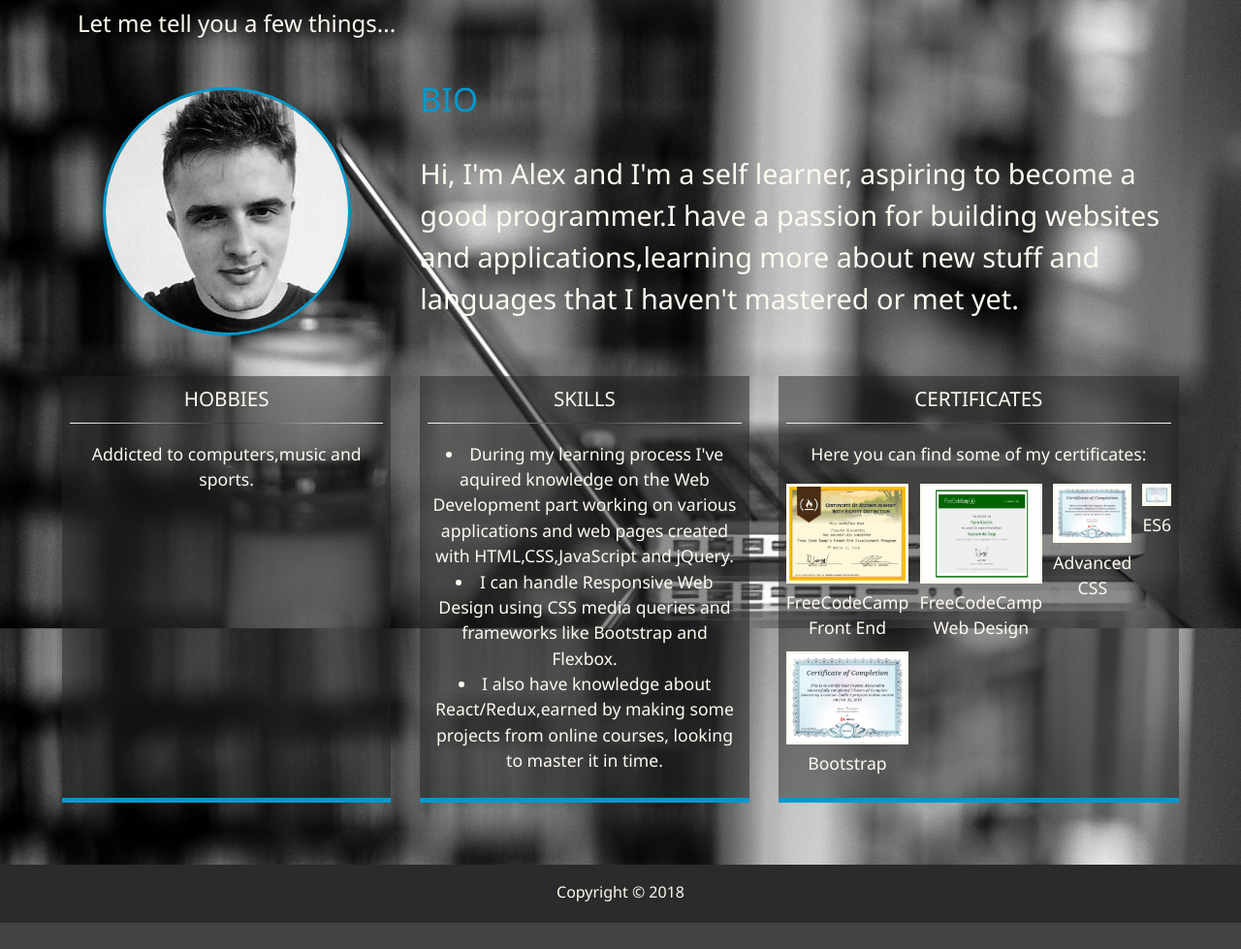
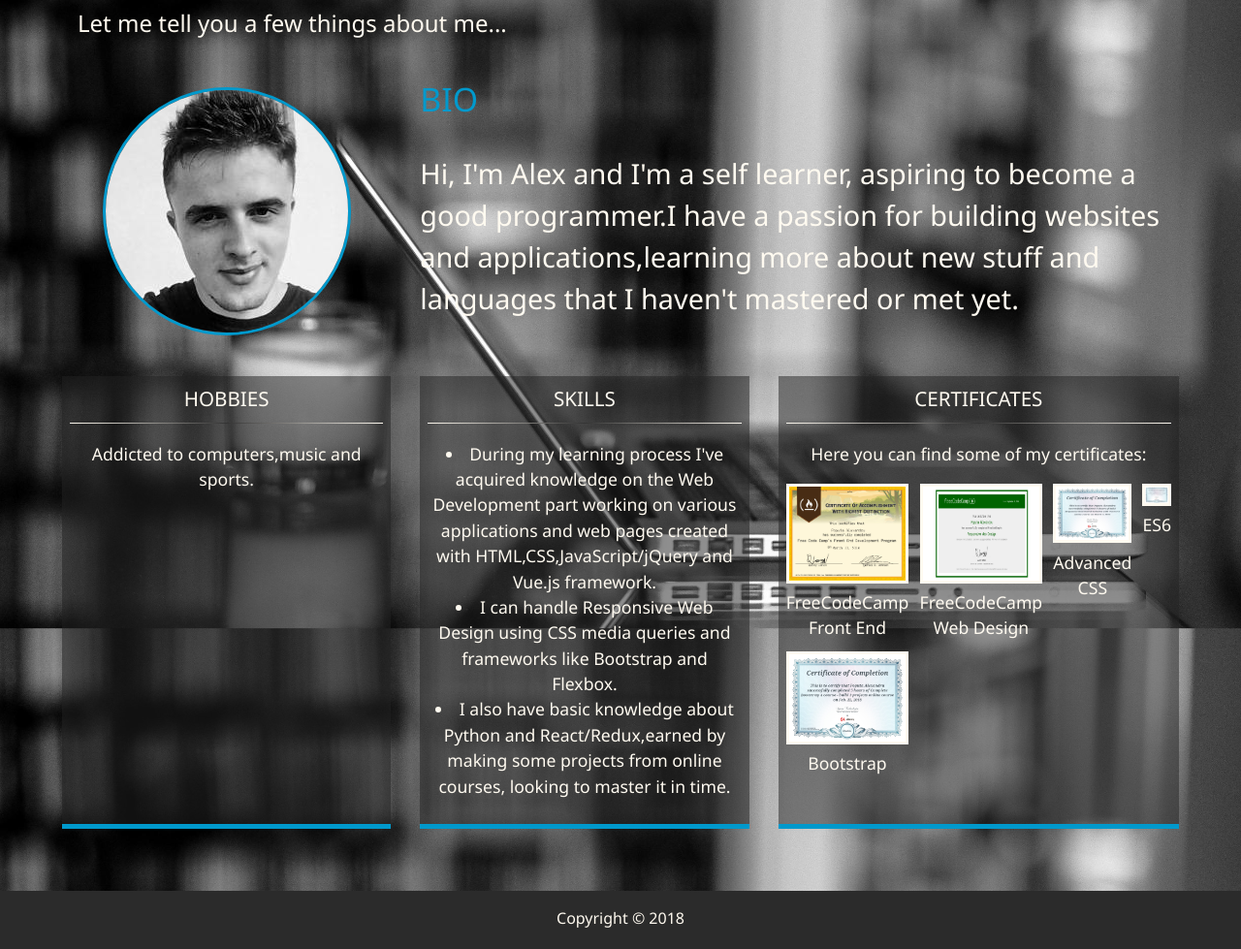
Before and after one commit to alexpoputa/alexpoputa.github.io, a website: page about.html in a window 1280 px wide. Shown: the part 205-1184 px from the top of the page at 97% size. Before the commit the page ends 1157 px from the top, so only its background shows below. Drawn offline with Linux system fonts and the light colour scheme.

Commit message:
about update

```diff
--- a/about.html
+++ b/about.html
@@ -58,14 +58,16 @@
             <span class="text-secondary">Me</span>
         </h1>
         <h2 class="sm-heading">
-            Let me tell you a few things...
+            Let me tell you a few things about me...
         </h2>
         <div class="about-info">
             <img src="img/x8.jpg" alt="Poputa Alexandru" class="bio-image">
             <div class="bio">
                 <h3 class="text-secondary">BIO</h3>
-                <p>Hi, I'm Alex and I'm a self learner, aspiring to become a good programmer.I have a passion for building
-                    websites and applications,learning more about new stuff and languages that I haven't mastered or met
+                <p>Hi, I'm Alex and I'm a self learner, aspiring to become a good programmer.I have a passion for
+                    building
+                    websites and applications,learning more about new stuff and languages that I haven't mastered or
+                    met
                     yet.
                 </p>
             </div>
@@ -81,10 +83,15 @@
                 <h3>SKILLS</h3>
                 <hr class="hr">
                 <p>
-                    <li>During my learning process I've aquired knowledge on the Web Development part working on various
-                        applications and web pages created with HTML,CSS,JavaScript and jQuery.</li>
-                    <li> I can handle Responsive Web Design using CSS media queries and frameworks like Bootstrap and Flexbox.</li>
-                    <li> I also have knowledge about React/Redux,earned by making some projects from online courses, looking
+                    <li>During my learning process I've acquired knowledge on the Web Development part working on
+                        various
+                        applications and web pages created with HTML,CSS,JavaScript/jQuery and Vue.js framework.</li>
+                    <li> I can handle Responsive Web Design using CSS media queries and frameworks like Bootstrap and
+                        Flexbox.</li>
+                    <li> I also have basic knowledge about Python and React/Redux,earned by making some projects from
+                        online
+                        courses,
+                        looking
                         to master it in time.</li>
 
                 </p>
@@ -102,7 +109,8 @@
                     </div>
                     <div class="item">
                         <a href="https://www.freecodecamp.org/certification/paalex01/responsive-web-design" target="_blank">
-                            <img src="img/work/FreeCodeCamp Web Design Certificate.png" alt="Project">FreeCodeCamp Web Design</a>
+                            <img src="img/work/FreeCodeCamp Web Design Certificate.png" alt="Project">FreeCodeCamp Web
+                            Design</a>
                     </div>
                     <div class="item">
                         <a href="https://www.udemy.com/certificate/UC-XG96GW78/" target="_blank">
```
